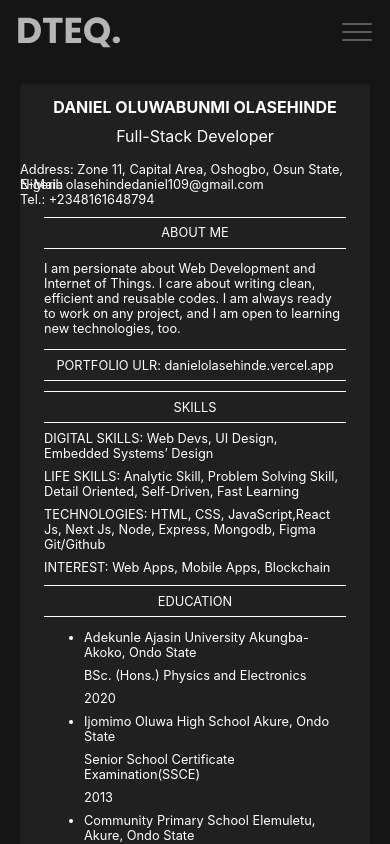
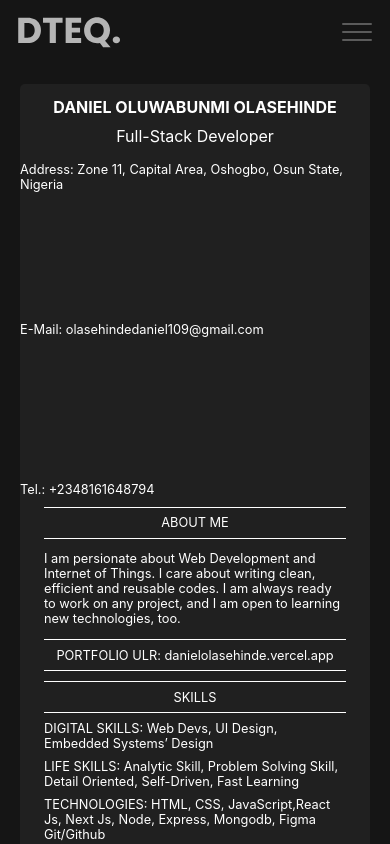
Before and after one commit to DTEQ46/Nport, a Next.js app: page /resume in a window 390 px wide. Shown: the top 844 px of the page. Built offline with nearby package versions, Linux system fonts and the light colour scheme.

Commit message:
adjustment 2

```diff
--- a/styles/Resume.module.css
+++ b/styles/Resume.module.css
@@ -36,6 +36,7 @@ color: #fff;
     }
     .address,.gmail{
         border: none;
+        height: 10rem;
     }
     .name{
         font-size: 1rem;
```
